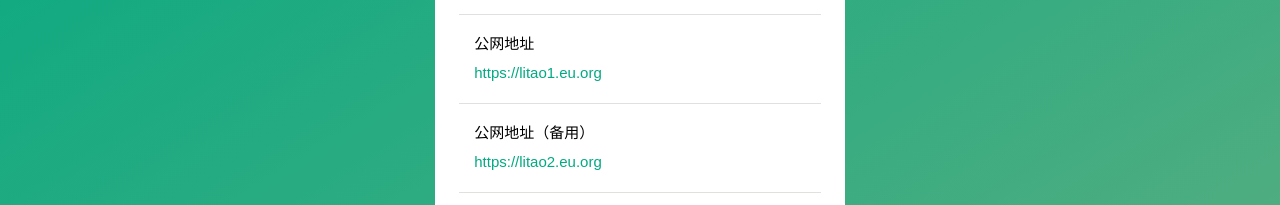
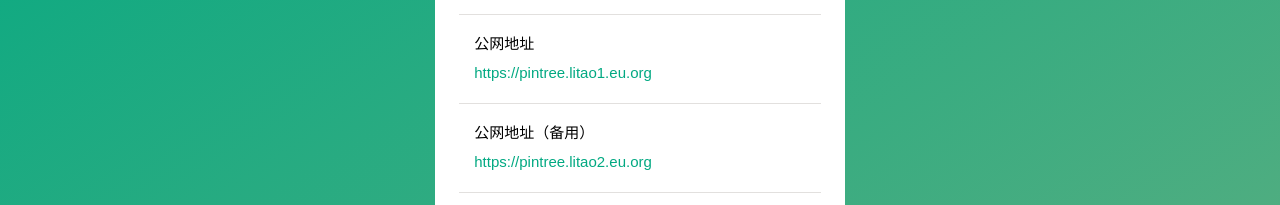
Before and after one commit to luguo124/address, a plain HTML site: page index.html in a window 1280 px wide. Shown: the part 292-497 px from the top of the page. Drawn offline with Linux system fonts and the light colour scheme.

Commit message:
Add files via upload

```diff
--- a/index.html
+++ b/index.html
@@ -523,13 +523,13 @@
                             </li>
                             <li>
                                 公网地址
-                                <a href="https://pintree.litao1.eu.org" target="_blank"><i>https://litao1.eu.org</i></a>
+                                <a href="https://pintree.litao1.eu.org" target="_blank"><i>https://pintree.litao1.eu.org</i></a>
 
                                 </span></span>
                             </li>
                             <li>
                                 公网地址（备用）
-                                <a href="https://pintree.litao2.eu.org" target="_blank"><i>https://litao2.eu.org</i></a>
+                                <a href="https://pintree.litao2.eu.org" target="_blank"><i>https://pintree.litao2.eu.org</i></a>
 
                                 </span></span>
                             </li>
```
